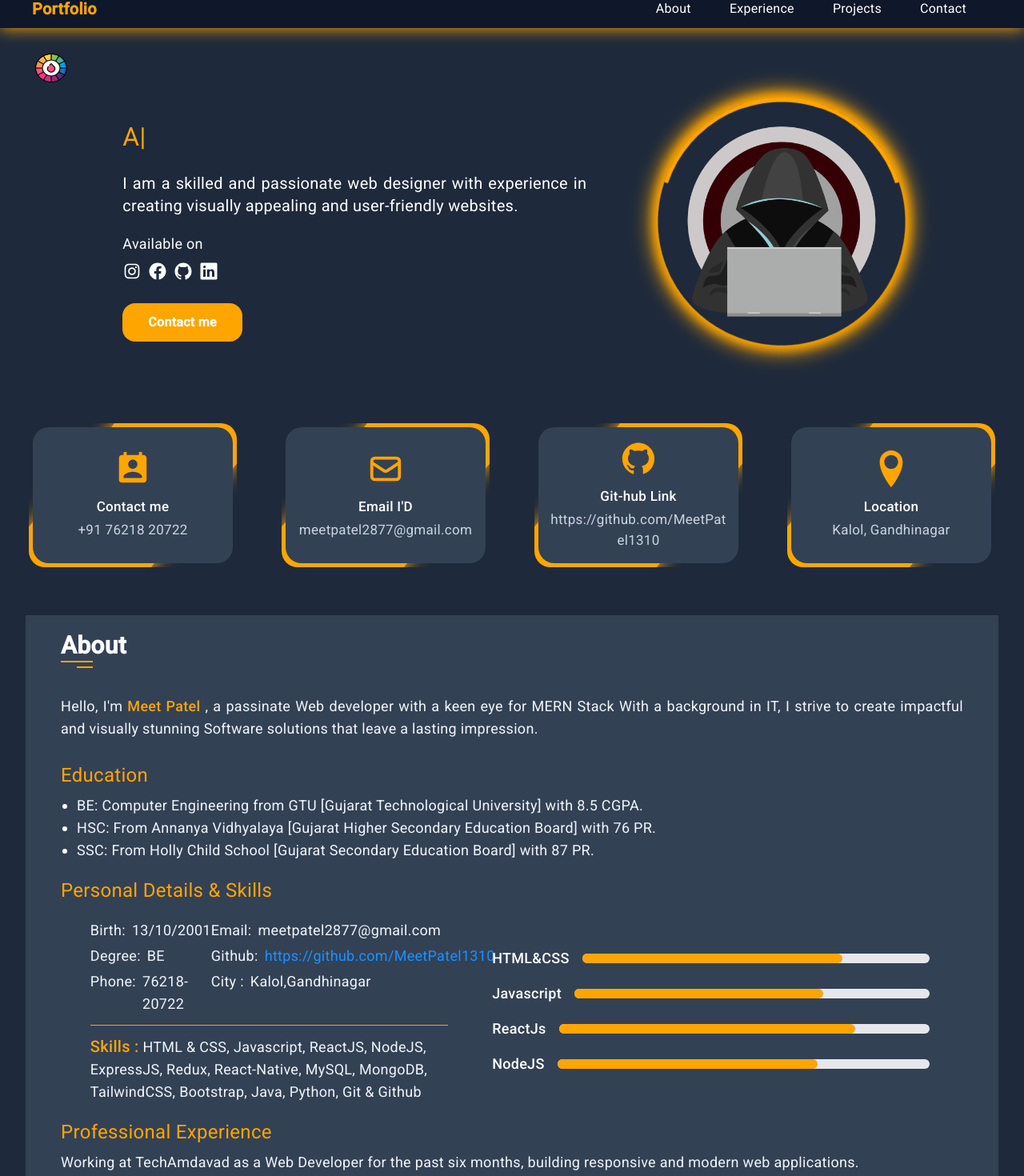
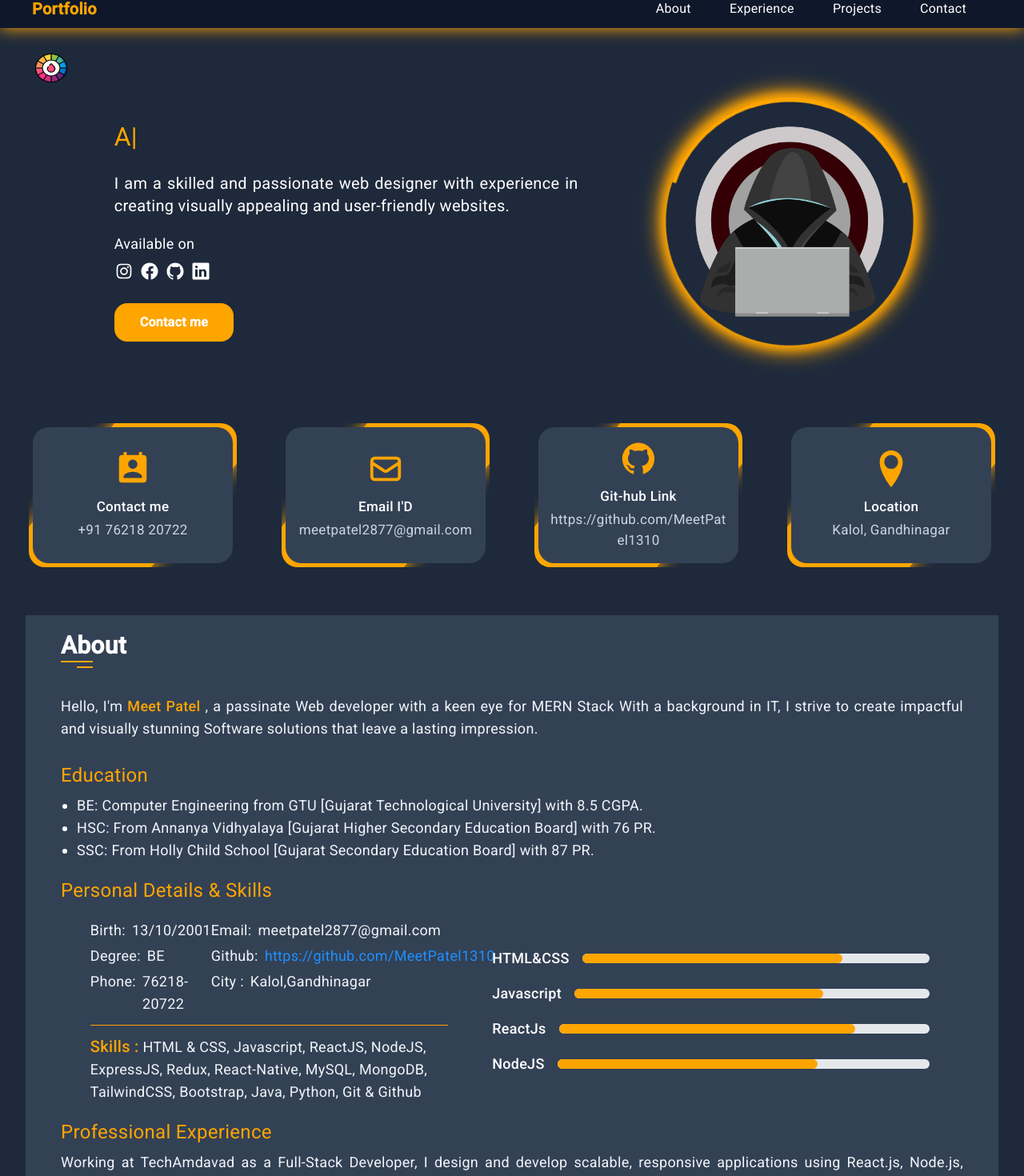
Before and after one commit to MeetPatel1310/Meet-Portfolio, a React (Vite) app: page /#/ in a window 1280 px wide. Shown: the part 13-1483 px from the top of the page at 80% size. Built offline with nearby package versions, Linux system fonts and the light colour scheme.

Commit message:
Updated about section with animations and content

```diff
--- a/src/Components/About/About.jsx
+++ b/src/Components/About/About.jsx
@@ -201,7 +201,7 @@ const About = (props) => {
           animate={isInView ? { opacity: 1, x: 0 } : { opacity: 0, x: -50 }}
           transition={{ duration: 1, delay: 0.8 }}
           className="text-justify text-lg">
-           Working at TechAmdavad as a Web Developer for the past six months, building responsive and modern web applications.
+           Working at TechAmdavad as a Full-Stack Developer, I design and develop scalable, responsive applications using React.js, Node.js, MongoDB, and Express.js.
           </motion.p>
 
 
--- a/src/Components/Home/Home.jsx
+++ b/src/Components/Home/Home.jsx
@@ -197,7 +197,7 @@ const Home = () => {
           initial={{ opacity: 0, y: -100 }}
           animate={isInView ? { opacity: 1, y: 0 } : { opacity: 0, y: -100 }}
           transition={{ duration: 2 }}
-           className="content flex flex-col w-full md:w-1/2 gap-5 pt-5 order-2 md:order-1  ">
+           className="content flex flex-col w-full md:w-1/2 gap-5 pt-5  order-2 md:order-1  ">
             <TypeAnimation
 
               sequence={[
@@ -245,7 +245,7 @@ const Home = () => {
           initial={{ opacity: 0, y: -100 }}
           animate={isInView ? { opacity: 1, y: 0 } : { opacity: 0, y: -100 }}
           transition={{ duration: 4 }}
-          className="rotating-border order-1">
+          className="rotating-border order-1 ml-8">
             <img
               src={img1}
               alt="Profile"
```
